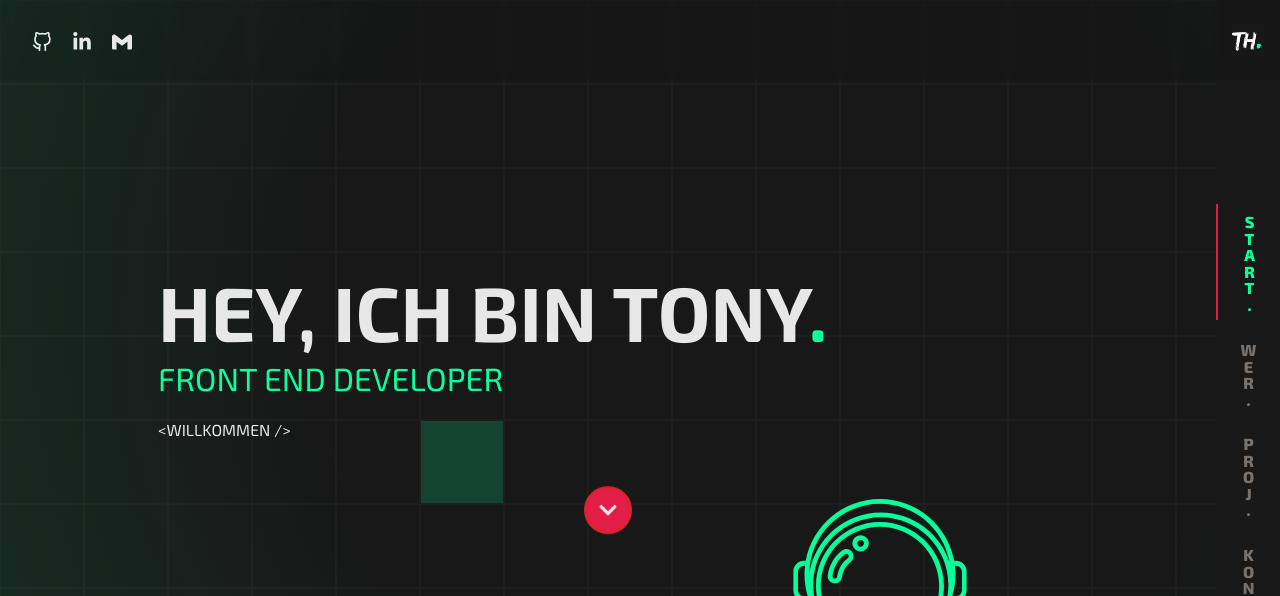
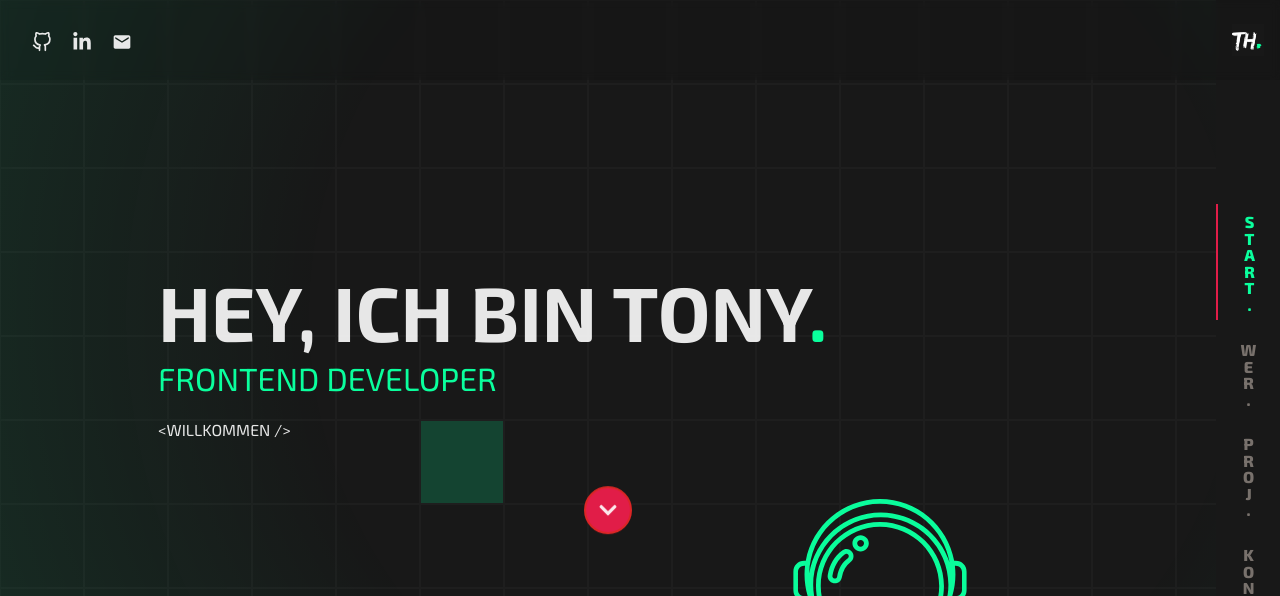
Before and after one commit to TonySN90/portfolio, a React (Vite) app: page / in a window 1280 px wide. Shown: the top 596 px of the page. Built offline with nearby package versions, Linux system fonts and the light colour scheme.

Commit message:
fix animation grid-touch bug

```diff
--- a/src/About/About.tsx
+++ b/src/About/About.tsx
@@ -34,6 +34,7 @@ function About() {
 
   return (
     <section
+      style={{ pointerEvents: "none" }}
       ref={aboutRef}
       className="relative flex justify-center items-center py-16
     snap-start sm:text-left w-[calc(100vw-3rem)] sm:w-[calc(100vw-4rem)]"
--- a/src/Contact/Contact.tsx
+++ b/src/Contact/Contact.tsx
@@ -17,6 +17,7 @@ function Contact() {
   });
   return (
     <section
+      style={{ pointerEvents: "none" }}
       ref={contactRef}
       id="kont"
       className="relative h-[50vh] flex justify-center items-center py-16
@@ -45,7 +46,10 @@ function Contact() {
           <AnimationShowElement>
             <div className="flex items-center gap-2 z-30 bg-transparent mb-4">
               <MdEmail className="text-2xl" />
-              <p className="text-xl sm:text-2xl font-bold">
+              <p
+                style={{ pointerEvents: "visible" }}
+                className="text-xl sm:text-2xl font-bold"
+              >
                 tony.heider90@gmail.com
               </p>
             </div>
@@ -62,7 +66,10 @@ function Contact() {
           <AnimationHideBanner />
         </div>
 
-        <div className="m-auto relative z-30 bg-transparent">
+        <div
+          style={{ pointerEvents: "visible" }}
+          className="m-auto relative z-30 bg-transparent"
+        >
           <AnimationShowElement>
             <div className="z-30 flex gap-5 bg-transparent">
               <div className="size-14 bg-rose-600 flex justify-center items-center rounded-full cursor-pointer">
--- a/src/Home/Hero.tsx
+++ b/src/Home/Hero.tsx
@@ -5,12 +5,15 @@ import AnimationShowElement from "../animations/AnimationShowElement";
 
 function Hero() {
   return (
-    <div className="z-30 bg-transparent bg-red-50 uppercase">
+    <div
+      className="z-30 bg-transparent uppercase"
+      style={{ pointerEvents: "none" }}
+    >
       <div className="relative z-30 bg-transparent">
         <AnimationShowElement>
           <h1
-            style={{ backgroundColor: "transparent", pointerEvents: "none" }}
-            className="font-bold text-[2.6rem] sm:text-[6vw] z-30 p-0 opacity-"
+            style={{ pointerEvents: "none" }}
+            className="font-bold text-[2.6rem] sm:text-[6vw] z-30 p-0 bg-transparent"
           >
             Hey, Ich bin Tony
             <span className="text-color_primary bg-transparent">.</span>
@@ -24,12 +27,11 @@ function Hero() {
             style={{ backgroundColor: "transparent", pointerEvents: "none" }}
             className="text-[1.1rem] sm:text-[2.5vw] md:mt-[-15px] text-color_primary z-30"
           >
-            front end developer
+            frontend developer
           </h2>
         </AnimationShowElement>
         <AnimationHideBanner />
       </div>
-      <div className="relative z-30 bg-transparent"></div>
       <div className="relative z-30 bg-transparent overflow-hidden">
         <AnimationShowElement>
           <p
@@ -43,7 +45,8 @@ function Hero() {
       </div>
 
       <motion.div
-        className="w-full flex justify-end sm:justify-center pr-16 sm:p-0 mt-10 bg-transparent"
+        style={{ pointerEvents: "visible" }}
+        className="w-full flex justify-end sm:justify-center pr-16 sm:p-0 mt-10 bg-transparent "
         initial={{ opacity: 0, y: 50 }}
         animate={{ opacity: 1, y: 0 }}
         transition={{ duration: 1, delay: 1.7 }}
--- a/src/Projects/Project.tsx
+++ b/src/Projects/Project.tsx
@@ -23,6 +23,7 @@ function Project({
       <AnimationShowElement>
         <div className="w-full bg-transparent transition-all p-4 border border-color_primary_dark rounded-lg">
           <div
+            style={{ pointerEvents: "visible" }}
             className="bg-red-200 w-full max-h-64 rounded-lg mb-3 overflow-hidden cursor-pointer"
             onClick={() => {
               setCurrentProject(name);
@@ -44,6 +45,7 @@ function Project({
                 : description}
             </p>
             <p
+              style={{ pointerEvents: "visible" }}
               className="text-color_primary cursor-pointer"
               onClick={() => {
                 setCurrentProject(name);
--- a/src/Projects/Projects.tsx
+++ b/src/Projects/Projects.tsx
@@ -21,6 +21,7 @@ function Projects() {
 
   return (
     <section
+      style={{ pointerEvents: "none" }}
       ref={projectsRef}
       id="proj"
       className="relative flex justify-center items-center py-16
--- a/src/animations/AnimationHideBanner.tsx
+++ b/src/animations/AnimationHideBanner.tsx
@@ -2,7 +2,7 @@ import { motion } from "framer-motion";
 import { useInView } from "react-intersection-observer";
 import { useState } from "react";
 
-function AnimationHideBanner({ extras }: { extras?: string }) {
+function AnimationHideBanner() {
   const [hasAnimated, setHasAnimated] = useState(false);
   const { ref, inView } = useInView({
     threshold: 0.1,
@@ -12,7 +12,7 @@ function AnimationHideBanner({ extras }: { extras?: string }) {
 
   return (
     <motion.div
-      className={`absolute bg-color_primary z-30 ${extras}`}
+      className="absolute bg-color_primary z-30"
       style={{ top: "3%", right: "0%", bottom: "3%", left: "0px" }}
       ref={ref}
       initial={{ right: "0%" }}
--- a/src/animations/AnimationShowElement.tsx
+++ b/src/animations/AnimationShowElement.tsx
@@ -4,7 +4,6 @@ import React, { useState } from "react";
 
 function AnimationShowElement({
   children,
-  extras,
 }: {
   children: React.ReactNode;
   extras?: string;
@@ -18,7 +17,7 @@ function AnimationShowElement({
 
   return (
     <motion.div
-      className={`z-30 bg-transparent ${extras}`}
+      className="z-30 bg-transparent"
       ref={ref}
       initial={{ opacity: 0, x: 35 }}
       animate={{ opacity: hasAnimated ? 1 : 0, x: hasAnimated ? 0 : 35 }}
--- a/src/components/LinkIcons.tsx
+++ b/src/components/LinkIcons.tsx
@@ -1,7 +1,7 @@
 import { FaLinkedinIn } from "react-icons/fa";
 import { FiGithub } from "react-icons/fi";
-import { SiGmail } from "react-icons/si";
 import { motion } from "framer-motion";
+import { MdEmail } from "react-icons/md";
 
 function LinkIcons() {
   return (
@@ -32,7 +32,7 @@ function LinkIcons() {
           animate={{ opacity: 1, y: 0 }}
           transition={{ duration: 1, delay: 1.3 }}
         >
-          <SiGmail className="w-5 h-5 cursor-pointer bg-transparent" />
+          <MdEmail className="w-5 h-5 cursor-pointer bg-transparent" />
         </motion.span>
       </motion.div>
     </div>
```
